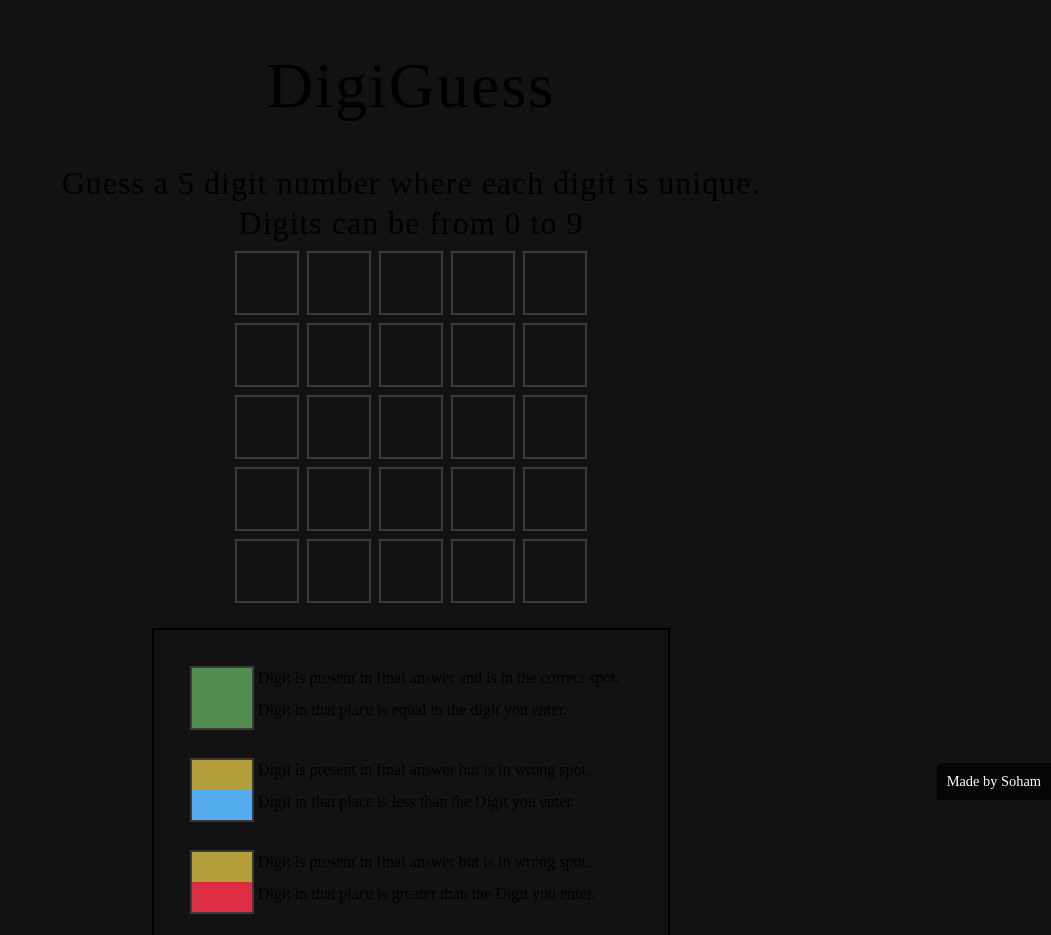
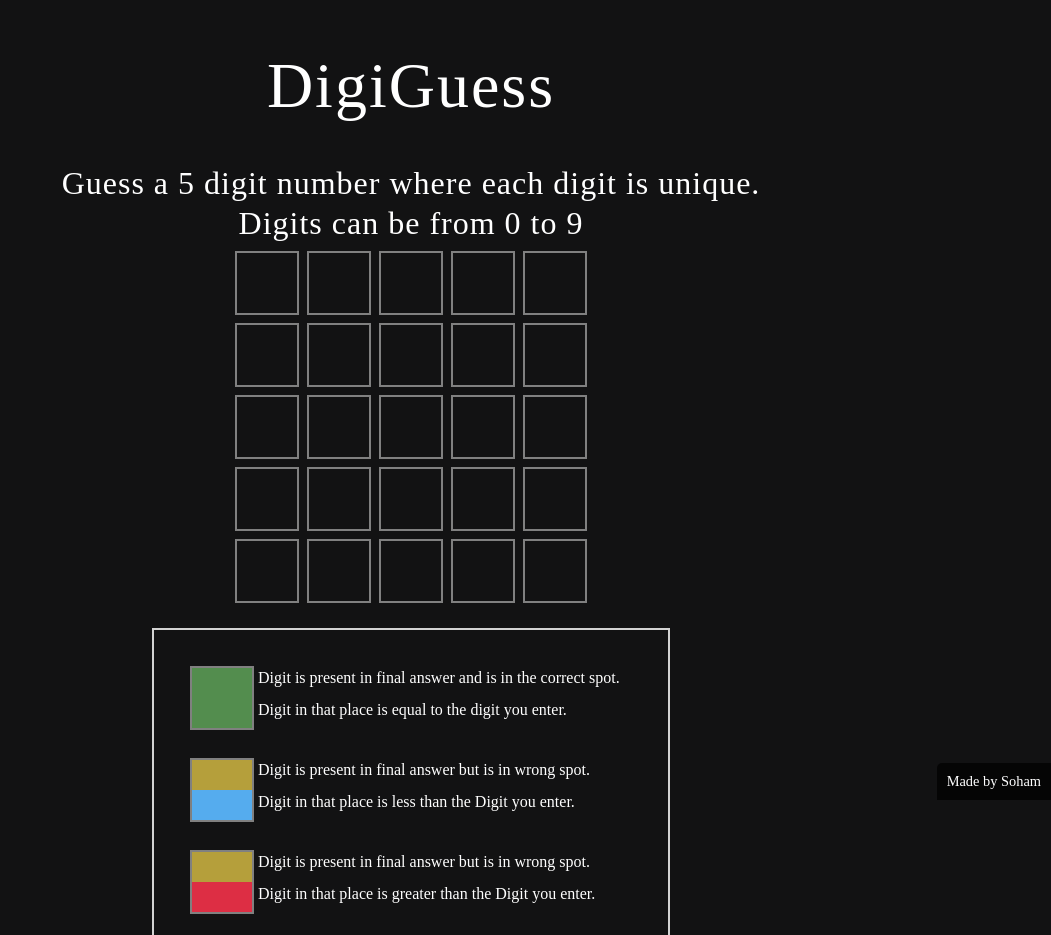
Before and after one commit to soham02/DigiGuess, a plain HTML site: page index.html in a window 1280 px wide. Shown: the top 935 px of the page, without its empty margins (229-1280 px from the left). Drawn offline with Linux system fonts and the light colour scheme.

Commit message:
CSS changed
Fixed Styling

```diff
--- a/style.css
+++ b/style.css
@@ -6,7 +6,7 @@ body {
 
 :root {
     --default: #121213;
-    --empty: #3a3a3c;
+    --empty: #d3d3d3;
     --wrong: #b59f3b;
     --right: #538d4e;
     --lesser:#55acee;
@@ -20,6 +20,7 @@ body {
   padding: 20px;
   margin: 20px 0;
   letter-spacing: 2px;
+  color: #fff;
 }
 
 .footer {
@@ -51,7 +52,7 @@ body {
 .box {
     width: 60px;
     height: 60px;
-    border: 2px solid var(--empty);
+    border: 2px solid #808080;
     margin: 4px;
     color: white;
     text-transform: uppercase;
@@ -88,7 +89,7 @@ body {
 
 
 .container {
-  border: 2px solid #000;
+  border: 2px solid var(--empty);
   padding: 4cqh;
   max-width: 450px;
   margin: 20px auto;
@@ -122,11 +123,13 @@ body {
 .description {
     flex-grow: 1;
     flex-direction: column;
+    color: #fff;
 }
 
 .desc-top,
 .desc-bottom {
   line-height: 2;
+  color: #fff;
 }
 
 .subheading {
@@ -135,4 +138,5 @@ body {
     text-align: center;
     margin-bottom: 1px;
     letter-spacing: 1px;
+    color: #fff;
 }
```
Also changed, not shown: index.html (+1 -1 lines).
